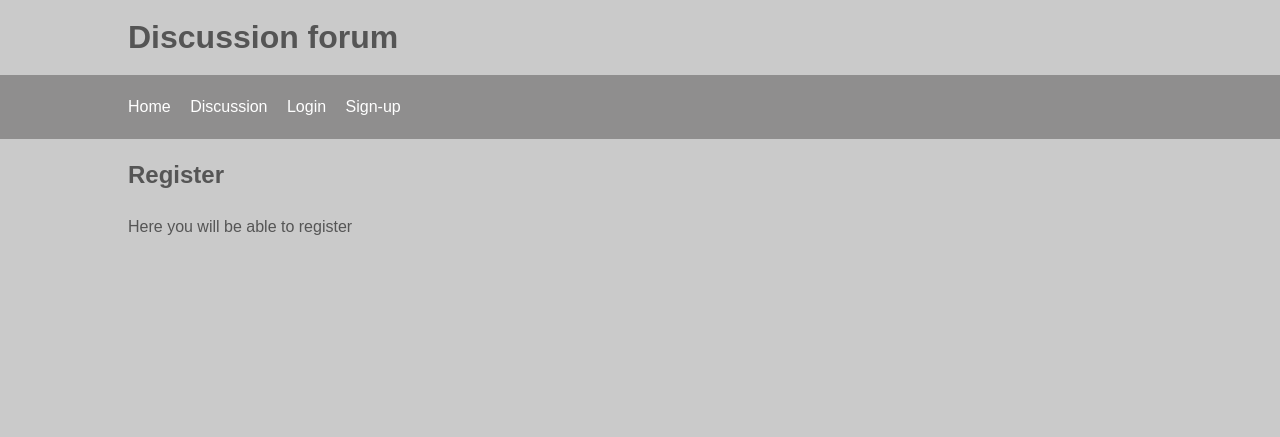
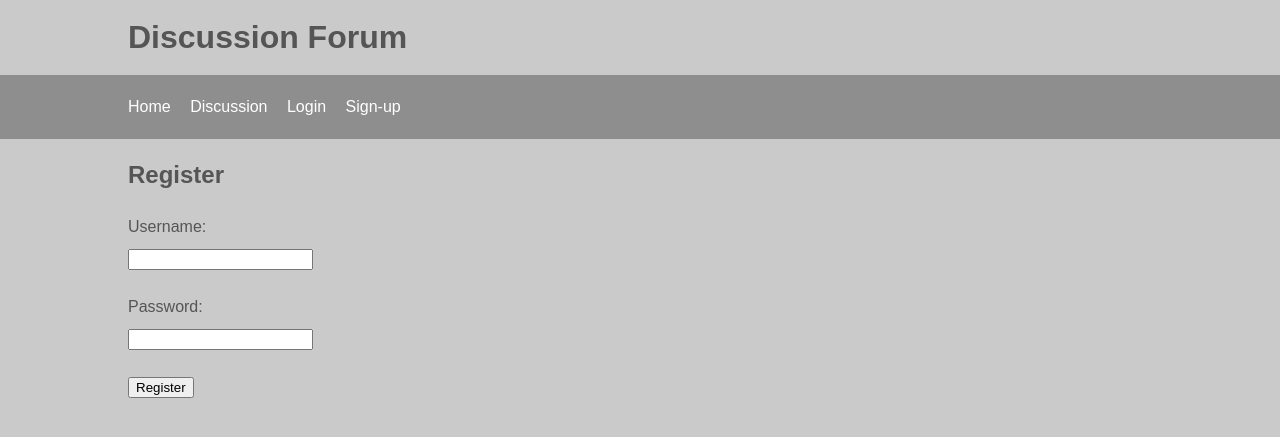
Before and after one commit to juhaaa/forum, a Flask app: page /register in a window 1280 px wide. Shown: the top 437 px of the page. Run offline with Flask 3, Linux system fonts and the light colour scheme.

Commit message:
Trying to figure out url arguments

```diff
--- a/app.py
+++ b/app.py
@@ -1,10 +1,11 @@
 from flask import Flask
-from flask import redirect, render_template, request
+from flask import redirect, render_template, request, session
 from flask_sqlalchemy import SQLAlchemy
 from sqlalchemy.sql import text
 from os import getenv
 
 app = Flask(__name__)
+app.secret_key = getenv("SECRET_KEY")
 app.config["SQLALCHEMY_DATABASE_URI"] = getenv("DATABASE_URL")
 db = SQLAlchemy(app)
 
@@ -14,15 +15,30 @@ def index():
 
 @app.route("/discussion")
 def discussion():
-    return render_template("discussion.html")
+    sql = text("SELECT id, name FROM discussion_zones ORDER BY id")
+    result = db.session.execute(sql)
+    zones =  result.fetchall()
+    return render_template("discussion.html", zones=zones)
 
-@app.route("/login")
+@app.route("/<name>")
+def zone(name):
+    sql = text("SELECT name, id FROM discussion_zones WHERE name=:name")
+    result = db.session.execute(sql,  {"name":name})
+    zone =  result.fetchone()
+    return render_template("zone.html", name=name, zone=zone)
+
+@app.route("/login", methods=["GET", "POST"])
 def login():
     return render_template("login.html")
 
+@app.route("/logout")
+def logout():
+    del session["username"]
+    return redirect("/")
+
 @app.route("/register")
 def register():
-    return render_template("/register.html")
+    return render_template("register.html")
 
 
 if __name__ == "__main__":
--- a/static/styles.css
+++ b/static/styles.css
@@ -42,6 +42,18 @@ body {
     color: green;
 }
 
+.zones a{
+    color: #555;
+    text-decoration: none;
+    font-size: 16px;
+}
+
+.zones a:hover{
+    color: hotpink
+}
+.zones a:active{
+    color: green;
+}
 
 @media(max-width: 600px){
     #main{
--- a/templates/index.html
+++ b/templates/index.html
@@ -2,5 +2,5 @@
 {% block title %}Welcome{% endblock %}
 {% block content %}
     <h2>Welcome to the discussion forum!</h2>
-    <p>JEE!</p>
+    <p>Here you can discuss your favourite topics.</p>
 {% endblock %}
--- a/templates/layout.html
+++ b/templates/layout.html
@@ -5,11 +5,11 @@
     <meta http-equiv="X-UA-Compatible" content="IE=edge">
     <meta name="viewport" content="width=device-width, initial-scale=1.0">
     <link rel="stylesheet" type="text/css" href="static/styles.css" />
-    <title>Discussion forum -{% block title %} {% endblock %}</title>
+    <title>Discussion Forum -{% block title %} {% endblock %}</title>
 </head>
 <header>
     <div class="container">
-        <h1>Discussion forum</h1>
+        <h1>Discussion Forum</h1>
     </div>
 </header>
 <nav id="navbar">
--- a/templates/register.html
+++ b/templates/register.html
@@ -2,5 +2,16 @@
 {% block title %}Register{% endblock %}
 {% block content %}
     <h2>Register</h2>
-    <p>Here you will be able to register</p>
+    {% if session.username %}
+        <p>You dont have to register again, {{ session.username }}</p>
+        <a href="/logout"> Log out</a>
+    {% else %}
+        <form action="/login" methods="POST">
+        <p>Username:<br>
+        <input type="text" name="username"></p>
+        <p>Password:<br>
+        <input type="password" name="password"></p>
+        <input type="submit" value="Register">
+        </form>
+    {% endif %}
 {% endblock %}
--- /dev/null
+++ b/templates/zone.html
@@ -0,0 +1,6 @@
+{% extends "layout.html" %}
+{% block title %}Discussion{% endblock %}
+{% block content %}
+    <h2>{{zone.name}}</h2>
+
+{% endblock %}
```
Also changed, not shown: schema_test_add.sql (added, +9 -0 lines), templates/discussion.html (+7 -0 lines), templates/login.html (+13 -1 lines), schema.sql (line endings or trailing spaces).
